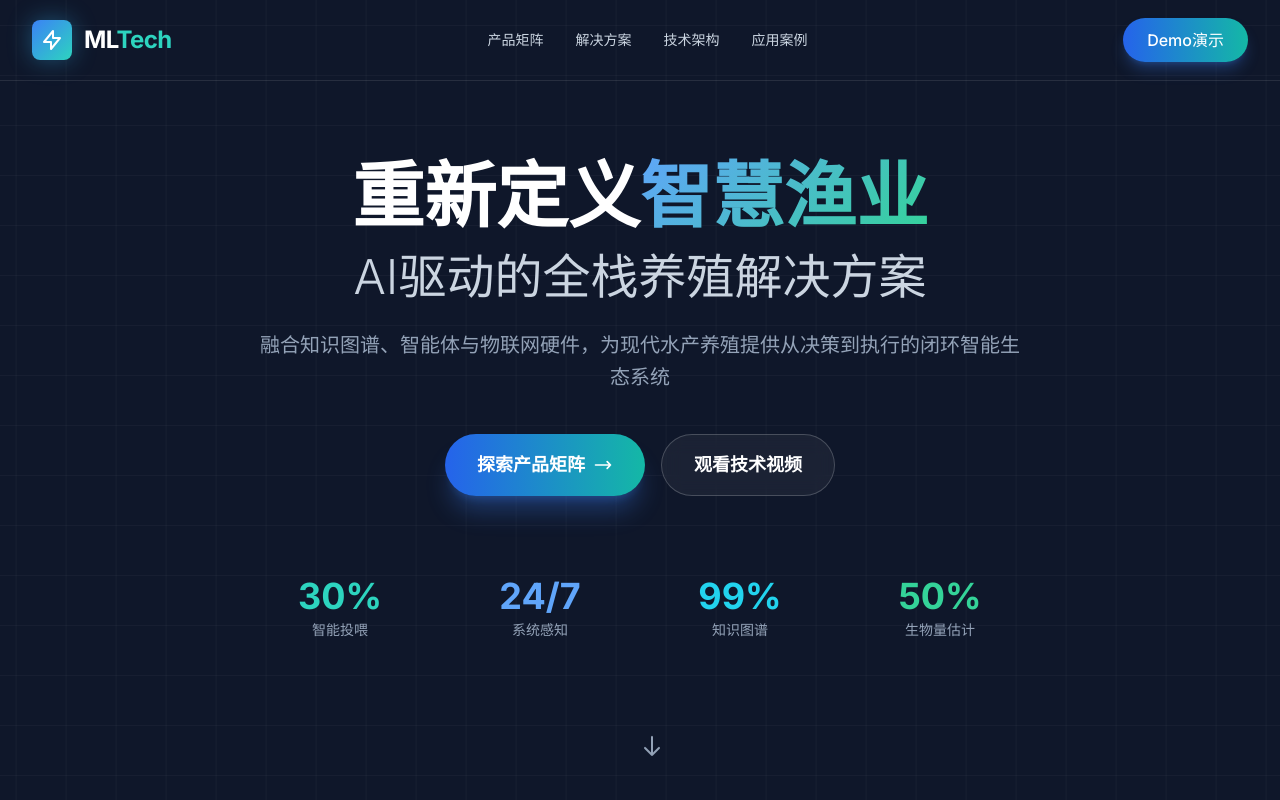
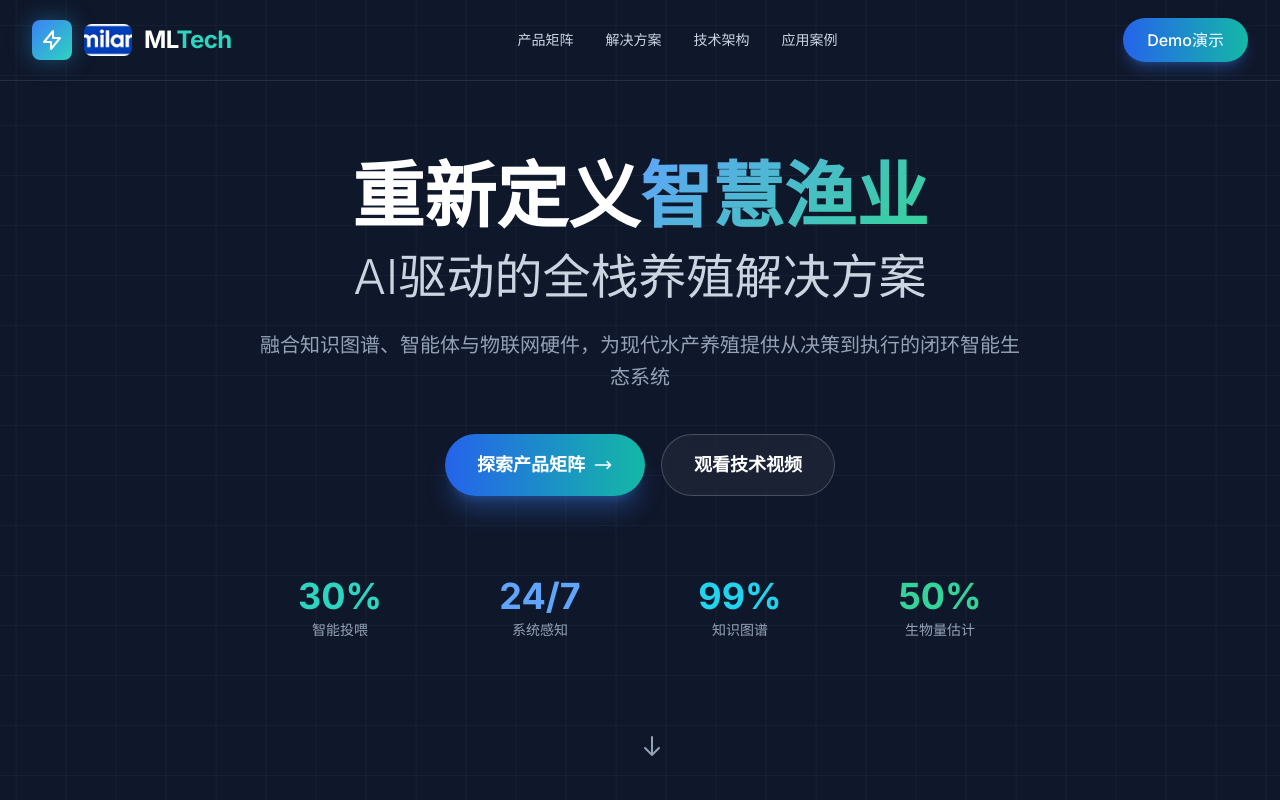
Before and after one commit to SingleMzh/milanweb, a plain HTML site: page index.html in a window 1280 px wide. Shown: the top 800 px of the page. Drawn offline with nearby package versions, Linux system fonts and the light colour scheme.

Commit message:
添加logo

```diff
--- a/index.html
+++ b/index.html
@@ -134,6 +134,7 @@
                             <path stroke-linecap="round" stroke-linejoin="round" stroke-width="2" d="M13 10V3L4 14h7v7l9-11h-7z"/>
                         </svg>
                     </div>
+                    <img src="./assets/logo-en.png" alt="MLTech Logo" class="w-12 h-8 rounded-lg object-cover">
                     <span class="text-2xl font-bold tracking-tight">ML<span class="text-teal-400">Tech</span></span>
                 </div>
 
```
Also changed, not shown: assets/logo-en.png (added), assets/logo_全.png (added), 2 other files.
